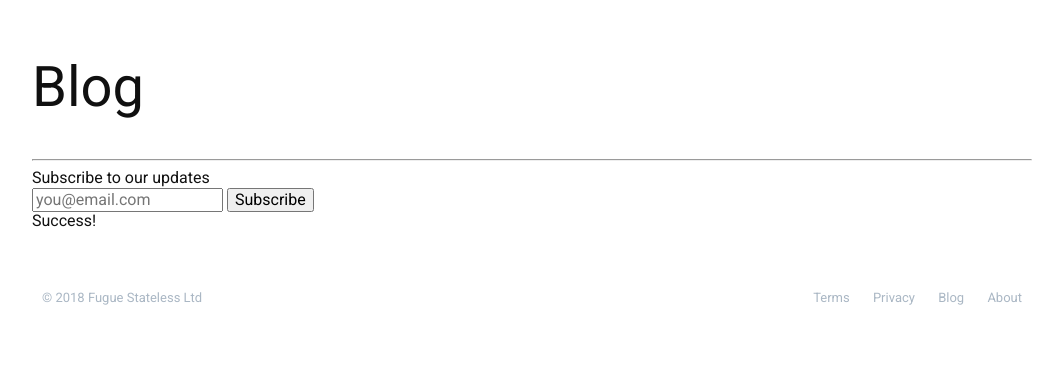
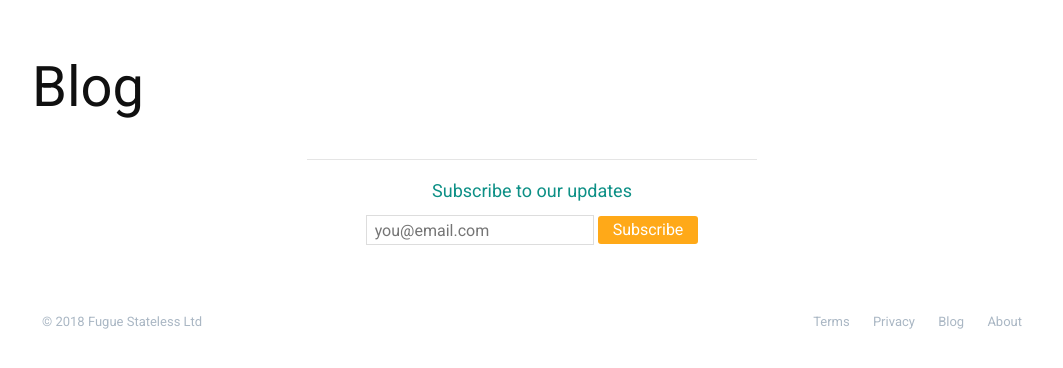
Before and after one commit to sirodoht/knowhub, a Django app: page /blog/ in a window 1280 px wide. Shown: the part 60-428 px from the top of the page, without its empty margins (108-1171 px from the left). Run offline with Django 3.2, Linux system fonts and the light colour scheme; data that the repository does not hold is empty.

Commit message:
add blog subscribe styling

```diff
--- a/main/static/styles/main.css
+++ b/main/static/styles/main.css
@@ -187,6 +187,13 @@ html, body {
 a {
     text-decoration: none;
     color: #0d9086;
+}
+
+hr {
+    border: 0;
+    height: 0;
+    border-top: 1px solid rgba(0, 0, 0, 0.1);
+    border-bottom: 1px solid rgba(255, 255, 255, 0.3);
 }
 
 h1 {
@@ -693,6 +700,7 @@ button:hover {
     vertical-align: middle;
     background-color: #fff;
     border: 1px solid #d1d5da;
+    box-shadow: none;
     border-radius: 3px;
 }
 
@@ -832,8 +840,10 @@ button:hover {
 }
 
 .people {
-    width: 1000px;
+    max-width: 1000px;
     margin: auto;
+    padding-left: 10px;
+    padding-right: 10px;
 }
 
 .people h2 {
@@ -934,9 +944,11 @@ button:hover {
 }
 
 .settings {
-    width: 1000px;
+    max-width: 1000px;
     margin-left: auto;
     margin-right: auto;
+    padding-left: 10px;
+    padding-right: 10px;
     text-align: center;
 }
 
@@ -1000,8 +1012,10 @@ button:hover {
 }
 
 .resources {
-    width: 1000px;
+    max-width: 1000px;
     margin: auto;
+    padding-left: 10px;
+    padding-right: 10px;
 }
 
 .resources input[type="text"] {
@@ -1032,8 +1046,10 @@ button:hover {
 }
 
 .blog {
-    width: 1000px;
+    max-width: 1000px;
     margin: auto;
+    padding-left: 10px;
+    padding-right: 10px;
 }
 
 .blog-list-item {
@@ -1067,3 +1083,47 @@ button:hover {
     font-size: 14px;
     color: #828282;
 }
+
+.blog-subscribe {
+    max-width: 450px;
+    margin: auto;
+    text-align: center;
+}
+
+.blog-subscribe-text {
+    font-size: 18px;
+    color: #0d9086;
+    margin-top: 20px;
+    margin-bottom: 10px;
+}
+
+.blog input[type="email"] {
+    width: 210px;
+    margin-top: 3px;
+    margin-bottom: 7px;
+    border: 1px solid #ddd;
+    padding-top: 6px;
+    padding-bottom: 4px;
+    padding-left: 8px;
+    padding-right: 8px;
+    margin-bottom: 10px;
+}
+
+.blog input[type="submit"] {
+    cursor: pointer;
+    padding: 5px 15px;
+    border-radius: 3px;
+    background: #ffa918;
+    color: #fff;
+    border: none;
+    transform: translateY(-1px);
+}
+
+.blog input[type="submit"]:hover {
+    background: #fe9f00;
+}
+
+.blog-subscribe-alert {
+    display: none;
+    color: #ffa918;
+}
```
